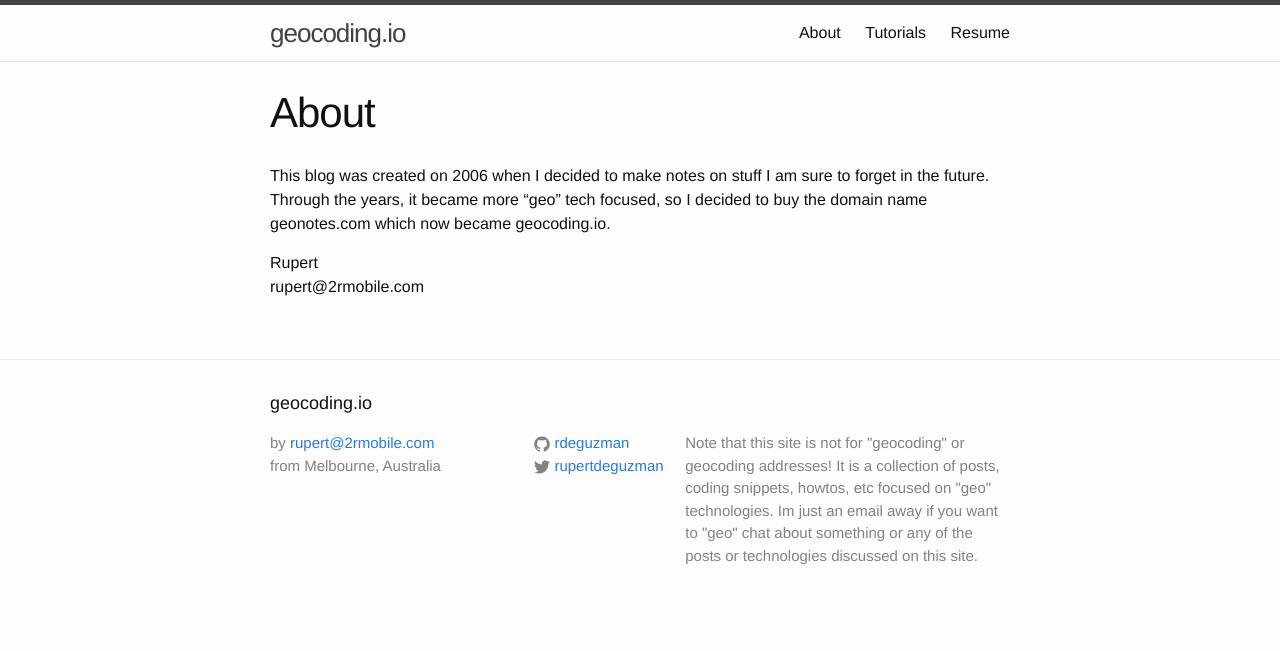
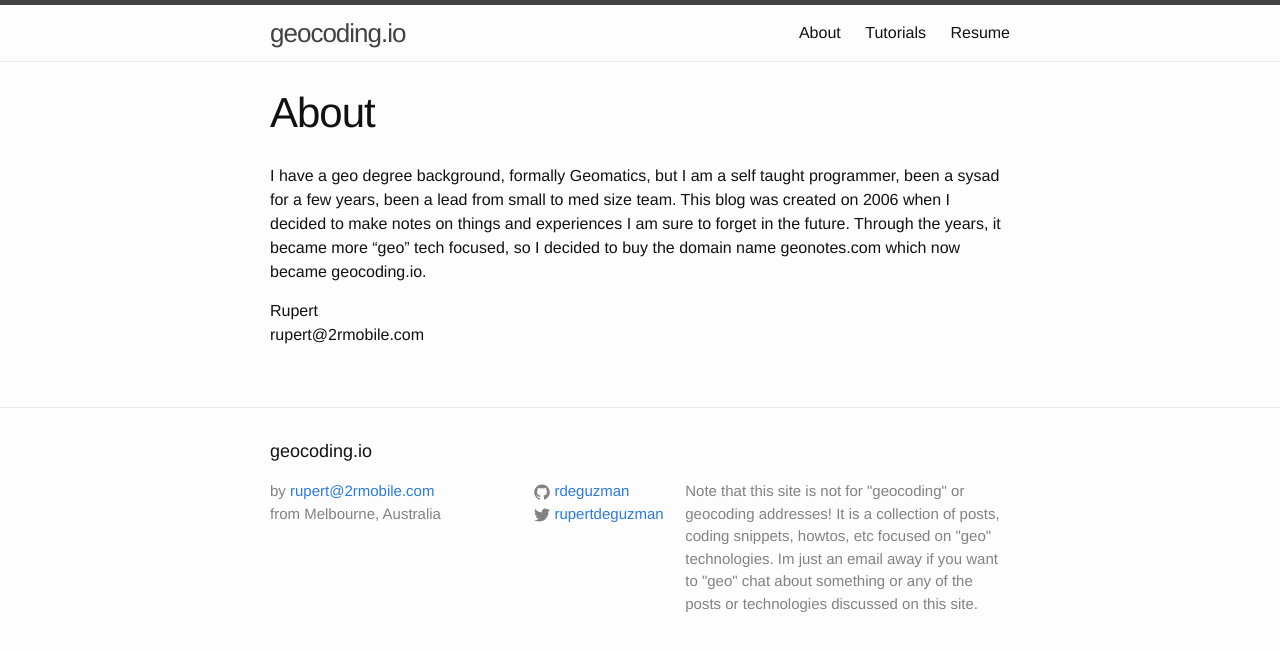
Before and after one commit to rdeguzman/rdeguzman.github.io, a Jekyll site: the page built from about.md, in a window 1280 px wide. Shown: the top 651 px of the page. Built offline with Jekyll 4.4.1, drawn with Linux system fonts in a browser that asks for light colours.

Commit message:
Updated about

```diff
--- a/about.md
+++ b/about.md
@@ -4,7 +4,7 @@ title: About
 permalink: /about/
 ---
 
-This blog was created on 2006 when I decided to make notes on stuff I am sure to forget in the future.  Through the years, it became more "geo" tech focused, so I decided to buy the domain name geonotes.com which now became geocoding.io.
+I have a geo degree background, formally Geomatics, but I am a self taught programmer, been a sysad for a few years, been a lead from small to med size team.  This blog was created on 2006 when I decided to make notes on things and experiences I am sure to forget in the future.  Through the years, it became more "geo" tech focused, so I decided to buy the domain name geonotes.com which now became geocoding.io.
 
 Rupert
 rupert@2rmobile.com
```
